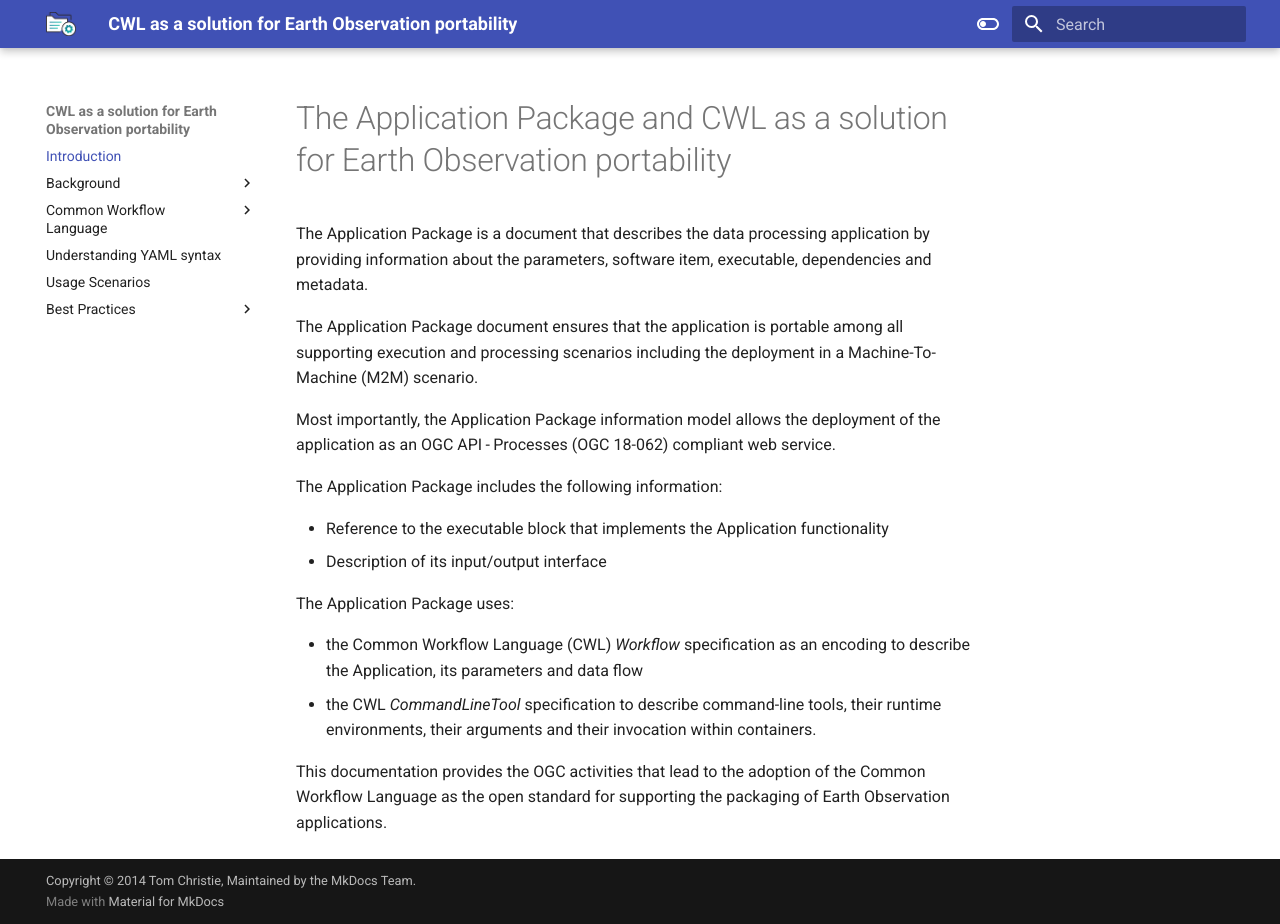
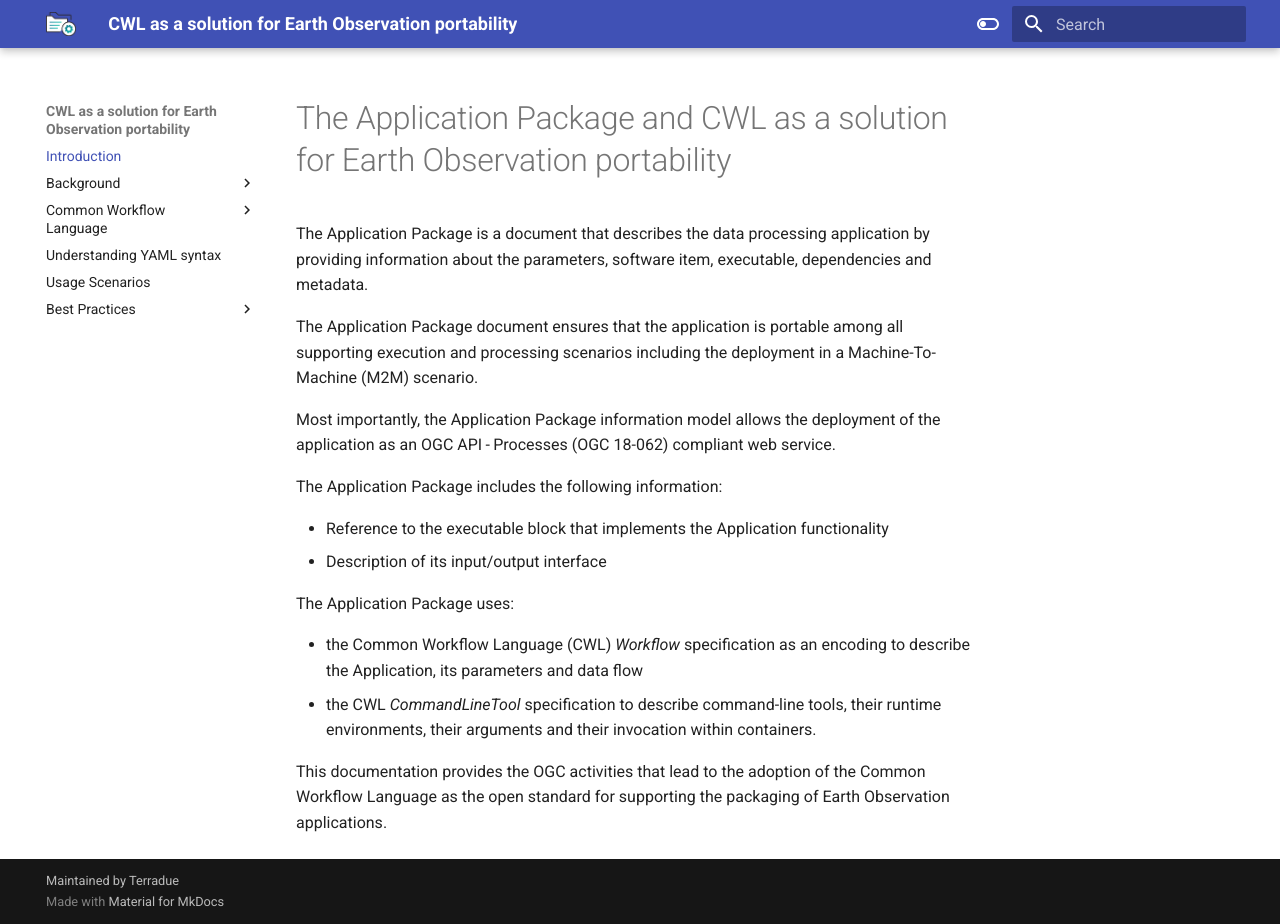
Before and after one commit to simonevaccari/cwl-eoap, an MkDocs documentation site: the page built from docs/index.md, in a window 1280 px wide and 924 px high. Built offline with MkDocs 1.6.1 and Material for MkDocs 9.7.7, drawn with Linux system fonts in a browser that asks for light colours.

Commit message:
test footer

```diff
--- a/mkdocs.yml
+++ b/mkdocs.yml
@@ -67,5 +67,6 @@ nav:
     - Application Best Practices: 'best-practice/application.md'
     - Package Best Practices: 'best-practice/package.md'
 
+copyright: Maintained by Terradue
 #copyright: <a href="https://img.shields.io/badge/License-CC_BY--SA_4.0-lightgrey.svg">License CC BY-SA 4.0</a>, by <a href="https://creativecommons.org/licenses/by-sa/4.0/">Creative Commons</a>
-copyright: Copyright &copy; 2014 <a href="https://twitter.com/starletdreaming">Tom Christie</a>, Maintained by the <a href="/about/release-notes/#maintenance-team">MkDocs Team</a>.
+# copyright: Copyright &copy; 2014 <a href="https://twitter.com/starletdreaming">Tom Christie</a>, Maintained by the <a href="/about/release-notes/#maintenance-team">MkDocs Team</a>.
```
